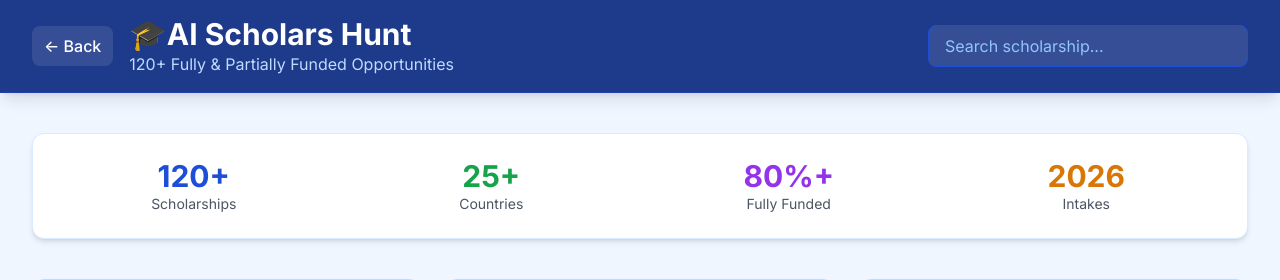
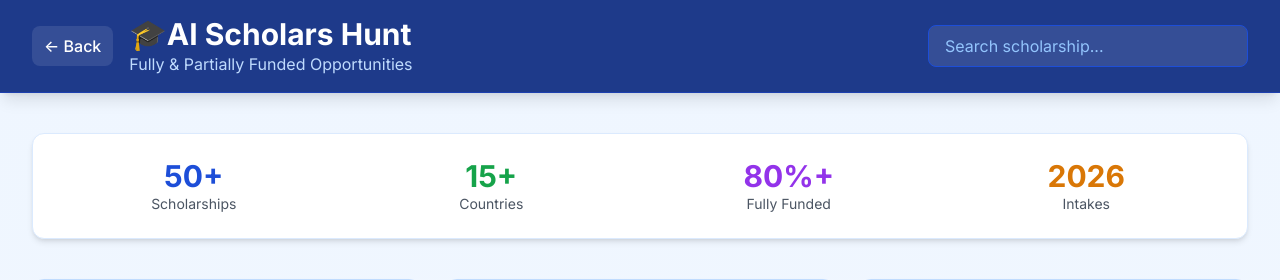
Before and after one commit to Asad-Aziz-001/AI-Scholar-Hunt, a Flask app: page /search in a window 1280 px wide. Shown: the top 280 px of the page. Run offline with Flask 3, Linux system fonts and the light colour scheme; the visitor is signed in with stand-in values (Sample User, id 1); some libraries are stand-ins or nearby versions.

Commit message:
Update search.html

```diff
--- a/templates/search.html
+++ b/templates/search.html
@@ -47,7 +47,7 @@
 
                 <div>
                     <h1 class="text-2xl sm:text-3xl font-bold text-white">🎓AI Scholars Hunt</h1>
-                    <p class="text-blue-200 text-sm sm:text-base">120+ Fully & Partially Funded Opportunities</p>
+                    <p class="text-blue-200 text-sm sm:text-base">Fully & Partially Funded Opportunities</p>
                 </div>
             </div>
 
@@ -66,11 +66,11 @@
         <div class="bg-white rounded-xl shadow-md p-6 mb-10 border border-blue-100">
             <div class="grid grid-cols-2 sm:grid-cols-4 gap-6 text-center">
                 <div>
-                    <p class="text-3xl font-bold text-blue-700">120+</p>
+                    <p class="text-3xl font-bold text-blue-700">50+</p>
                     <p class="text-gray-600 text-sm">Scholarships</p>
                 </div>
                 <div>
-                    <p class="text-3xl font-bold text-green-600">25+</p>
+                    <p class="text-3xl font-bold text-green-600">15+</p>
                     <p class="text-gray-600 text-sm">Countries</p>
                 </div>
                 <div>
```
